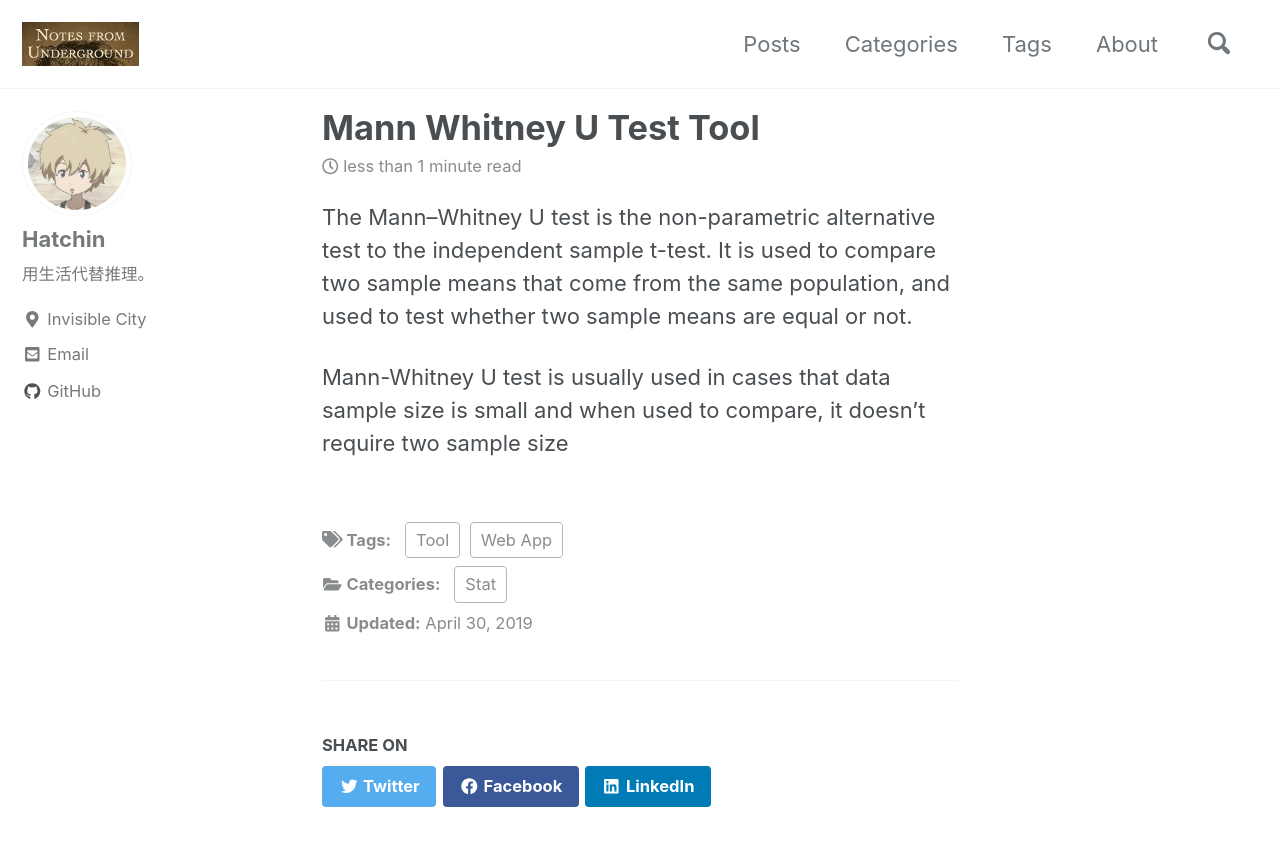
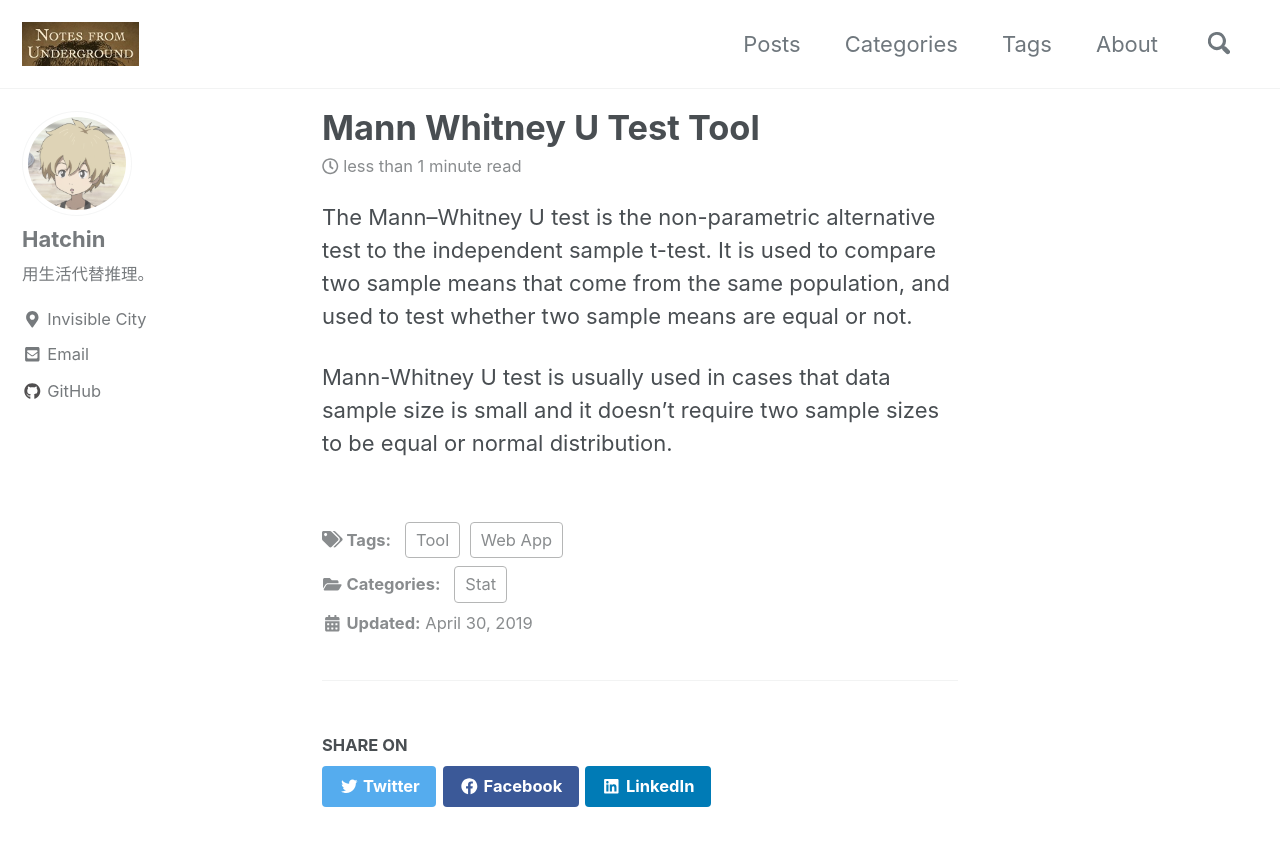
Before and after one commit to Hatchin/NotesFromTheUnderground, a Jekyll site: the page built from _posts/2019-4-30-long.md, in a window 1280 px wide and 900 px high. Shown: the top 846 px of the window. Built offline with Jekyll 4.4.1, drawn with Linux system fonts in a browser that asks for light colours; cached includes are drawn as plain includes; nearby versions of some CDN libraries.

Commit message:
Update 2019-4-30-long.md

```diff
--- a/_posts/2019-4-30-long.md
+++ b/_posts/2019-4-30-long.md
@@ -11,4 +11,4 @@ author_profile: true
 
 The Mann–Whitney U test is the non-parametric alternative test to the independent sample t-test. It is used to compare two sample means that come from the same population, and used to test whether two sample means are equal or not.
 
-Mann-Whitney U test is usually used in cases that data sample size is small and when used to compare, it doesn't require two sample size
+Mann-Whitney U test is usually used in cases that data sample size is small and it doesn't require two sample sizes to be equal or normal distribution.
```
